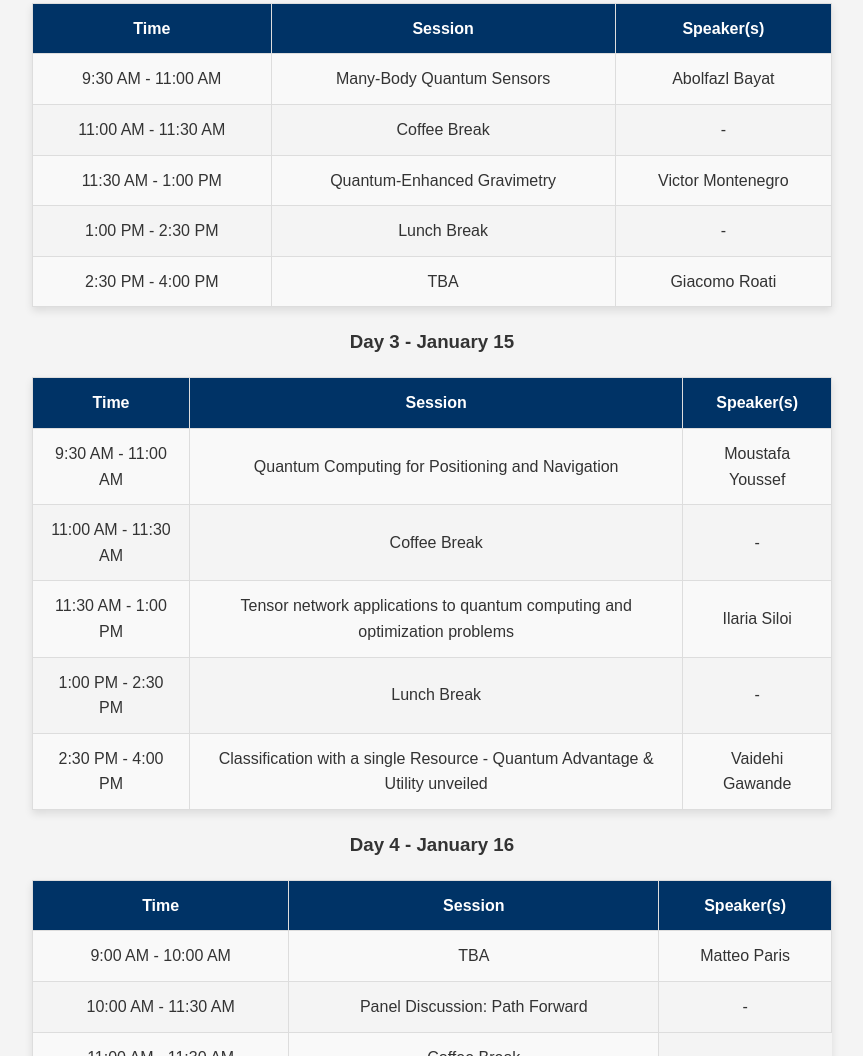
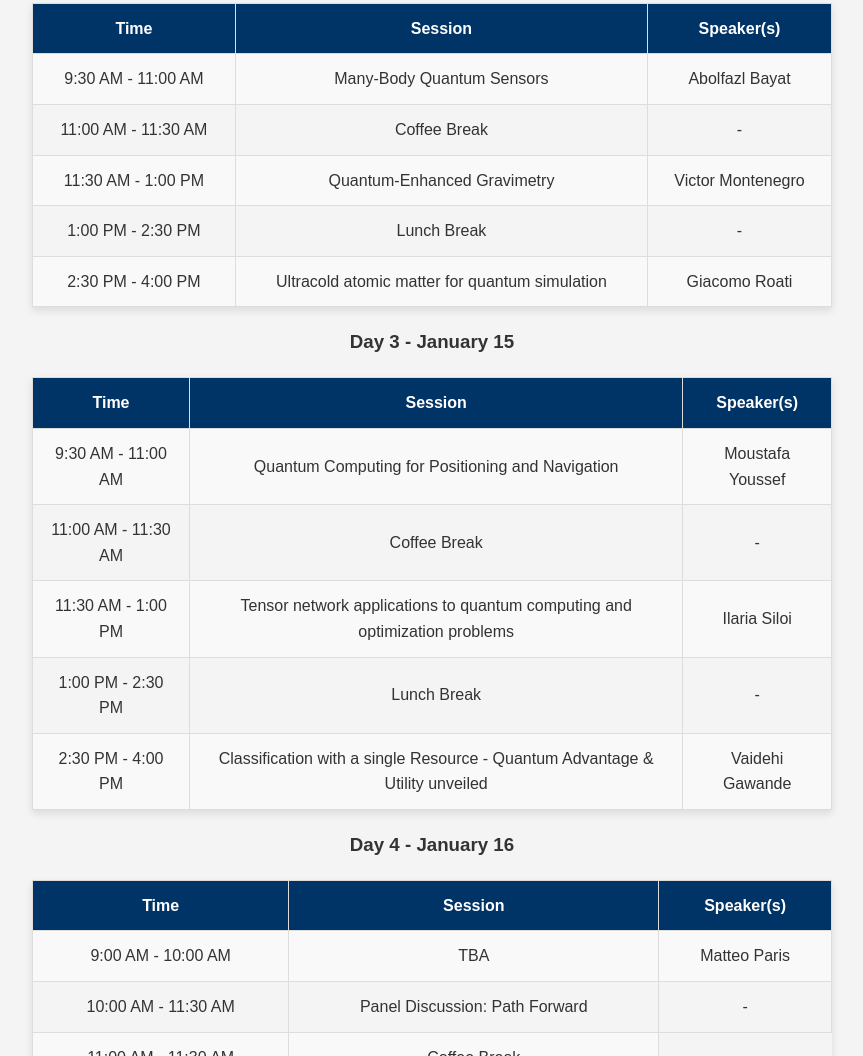
Before and after one commit to OmarSababha/QuantumWinterSchool, a plain HTML site: page index.html in a window 1280 px wide. Shown: the part 1066-2122 px from the top of the page, without its empty margins (208-1071 px from the left). Drawn offline with Linux system fonts and the light colour scheme.

Commit message:
Update index.html

```diff
--- a/index.html
+++ b/index.html
@@ -142,7 +142,7 @@
         </tr>
         <tr>
             <td>2:30 PM - 4:00 PM</td>
-            <td>TBA</td>
+            <td>Ultracold atomic matter for quantum simulation</td>
             <td>Giacomo Roati</td>
         </tr>
 
```
